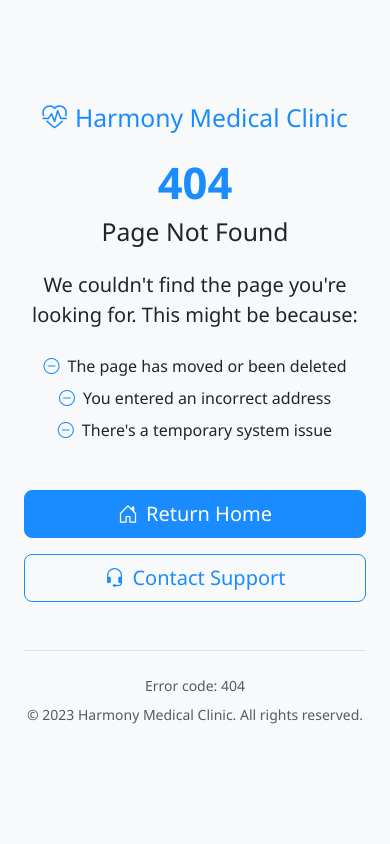
After one commit to steve-ongera/MediClinic-Management-System, a Django app: template templates/404.html in a window 390 px wide. The commit adds this page. Run offline with Django 5.2, Linux system fonts and the light colour scheme; the template is opened without the code that fills it, so the values that code supplies are empty.

Commit message:
made changes

```diff
--- /dev/null
+++ b/templates/404.html
@@ -0,0 +1,104 @@
+<!DOCTYPE html>
+<html lang="en">
+<head>
+    <meta charset="UTF-8">
+    <meta name="viewport" content="width=device-width, initial-scale=1.0">
+    <title>Page Not Found | Harmony Medical Clinic</title>
+    <!-- Bootstrap 5 CSS -->
+    <link href="https://cdn.jsdelivr.net/npm/bootstrap@5.3.0/dist/css/bootstrap.min.css" rel="stylesheet">
+    <!-- Bootstrap Icons -->
+    <link rel="stylesheet" href="https://cdn.jsdelivr.net/npm/bootstrap-icons@1.10.0/font/bootstrap-icons.css">
+    <style>
+        :root {
+            --clinic-primary: #1a8cff;
+            --clinic-secondary: #66b3ff;
+            --clinic-light: rgba(26, 140, 255, 0.05);
+        }
+
+        body {
+            font-family: 'Segoe UI', Tahoma, Geneva, Verdana, sans-serif;
+            overflow-x: hidden;
+            background-color: #f8f9fa;
+        }
+
+        .bg-clinic-light {
+            background-color: var(--clinic-light);
+        }
+
+        .text-clinic {
+            color: var(--clinic-primary);
+        }
+
+        .btn-clinic {
+            background-color: var(--clinic-primary);
+            color: white;
+            border-color: var(--clinic-primary);
+        }
+
+        .btn-clinic:hover {
+            background-color: var(--clinic-secondary);
+            border-color: var(--clinic-secondary);
+        }
+
+        .btn-outline-clinic {
+            color: var(--clinic-primary);
+            border-color: var(--clinic-primary);
+        }
+
+        .btn-outline-clinic:hover {
+            color: white;
+            background-color: var(--clinic-primary);
+        }
+
+        .error-illustration {
+            max-height: 70vh;
+            width: 100%;
+            object-fit: contain;
+        }
+    </style>
+</head>
+<body>
+    <div class="container-fluid">
+        <div class="row min-vh-100 d-flex align-items-center">
+            <div class="col-lg-6 d-none d-lg-flex justify-content-center align-items-center bg-clinic-light p-5">
+                <img src="https://cdn-icons-png.flaticon.com/512/7552/7552731.png" alt="Medical 404 Illustration" class="error-illustration">
+            </div>
+            <div class="col-lg-6 py-5 px-4 px-sm-5">
+                <div class="text-center text-lg-start">
+                    <div class="mb-4">
+                        <h2 class="text-clinic mb-0">
+                            <i class="bi bi-heart-pulse me-2"></i>Harmony Medical Clinic
+                        </h2>
+                    </div>
+                    <h1 class="display-1 fw-bold text-clinic">404</h1>
+                    <h2 class="mb-4">Page Not Found</h2>
+                    <p class="lead mb-4">We couldn't find the page you're looking for. This might be because:</p>
+
+                    <ul class="list-unstyled mb-5">
+                        <li class="mb-2"><i class="bi bi-dash-circle text-clinic me-2"></i>The page has moved or been deleted</li>
+                        <li class="mb-2"><i class="bi bi-dash-circle text-clinic me-2"></i>You entered an incorrect address</li>
+                        <li class="mb-2"><i class="bi bi-dash-circle text-clinic me-2"></i>There's a temporary system issue</li>
+                    </ul>
+
+                    <div class="d-flex flex-column flex-sm-row gap-3 justify-content-center justify-content-lg-start">
+                        <a href="/" class="btn btn-clinic btn-lg">
+                            <i class="bi bi-house-door me-2"></i>Return Home
+                        </a>
+                        <a href="/contact" class="btn btn-outline-clinic btn-lg">
+                            <i class="bi bi-headset me-2"></i>Contact Support
+                        </a>
+                    </div>
+
+                    <div class="mt-5 pt-4 border-top">
+                        <p class="text-muted small mb-2">Error code: 404</p>
+                        <p class="text-muted small">© 2023 Harmony Medical Clinic. All rights reserved.</p>
+                    </div>
+                </div>
+            </div>
+        </div>
+    </div>
+
+    <!-- Bootstrap 5 JS Bundle with Popper -->
+    <script src="https://cdn.jsdelivr.net/npm/bootstrap@5.3.0/dist/js/bootstrap.bundle.min.js"></script>
+</body>
+</html>
--- a/templates/base/navbar.html
+++ b/templates/base/navbar.html
@@ -18,7 +18,7 @@
     </div><!-- End Logo -->
 
     <div class="search-bar">
-      <form class="search-form d-flex align-items-center" method="POST" action="#">
+      <form class="search-form d-flex align-items-center"  action="/">
         <input type="text" name="query" placeholder="Search" title="Enter search keyword">
         <button type="submit" title="Search"><i class="bi bi-search"></i></button>
       </form>
```
